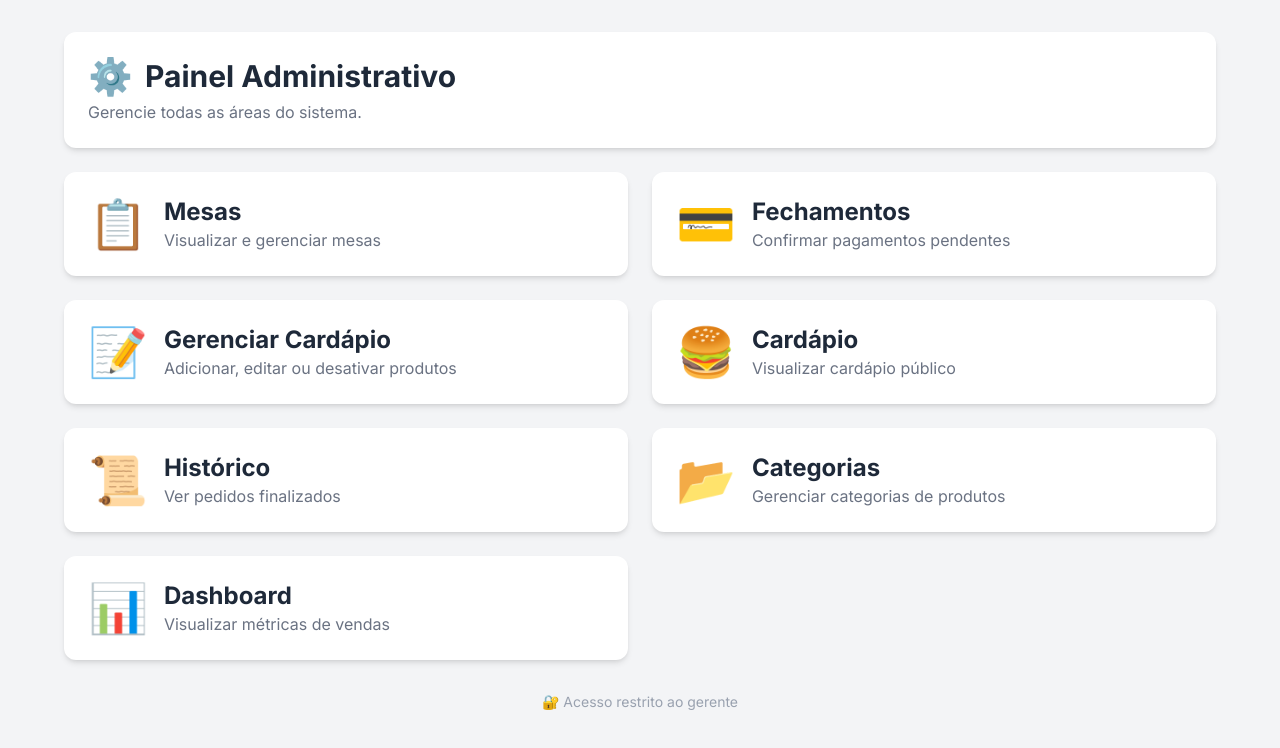
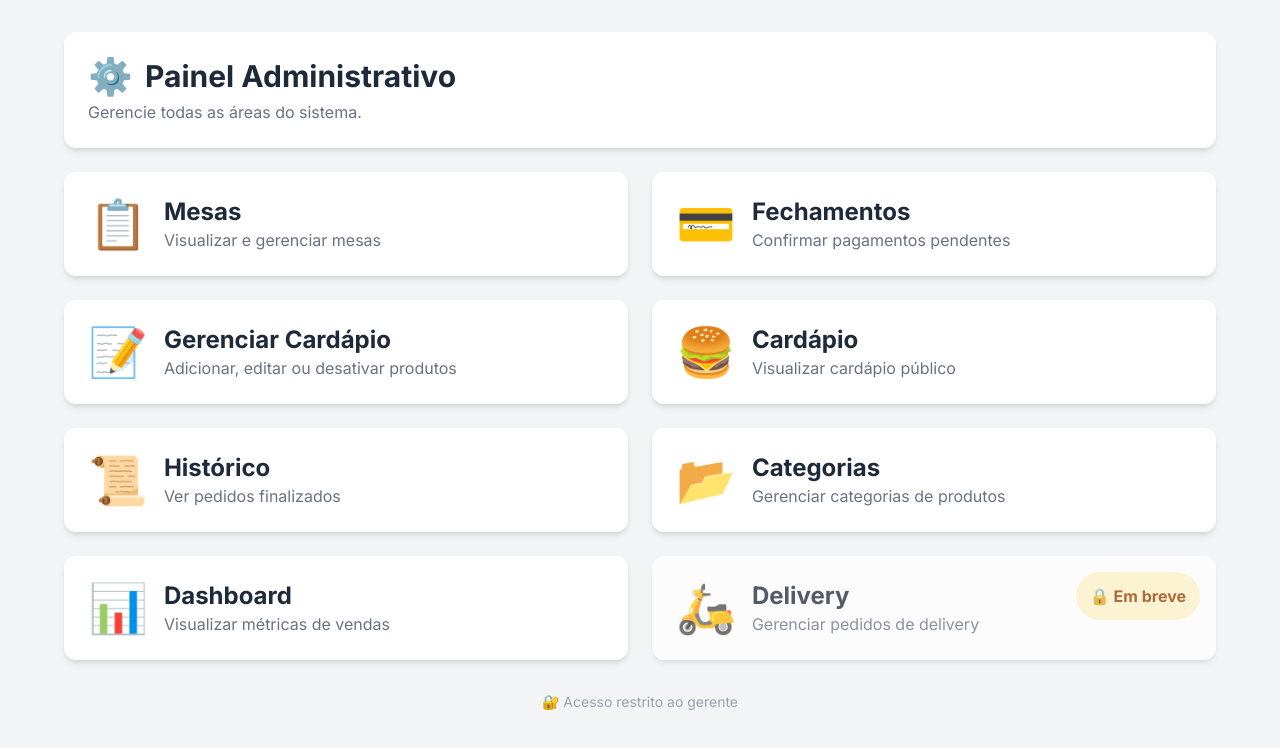
Before and after one commit to Wiwer/lanchonete-app, a Next.js app: page /admin in a window 1280 px wide. Shown: the top 748 px of the page. Built offline with nearby package versions, Linux system fonts and the light colour scheme.

Commit message:
adicionando botão Delivery no ADMIN -Em Breve-

```diff
--- a/app/admin/page.tsx
+++ b/app/admin/page.tsx
@@ -95,6 +95,19 @@ export default function AdminPage() {
             <p className="text-gray-500">Visualizar métricas de vendas</p>
           </div>
         </Link>
+        <Link
+  href="#"
+  className="relative bg-white rounded-xl shadow-md p-6 hover:shadow-lg transition-shadow flex items-center gap-4 opacity-75 cursor-not-allowed"
+>
+  <span className="absolute top-4 right-4 bg-amber-100 text-amber-800 text-base font-bold px-3.5 py-3 rounded-full flex items-center gap-1 border-amber-300">
+    🔒 Em breve
+  </span>
+  <span className="text-5xl">🛵</span>
+  <div>
+    <h2 className="text-2xl font-bold text-gray-800">Delivery</h2>
+    <p className="text-gray-500">Gerenciar pedidos de delivery</p>
+  </div>
+</Link>
 
 
         </div>
```
